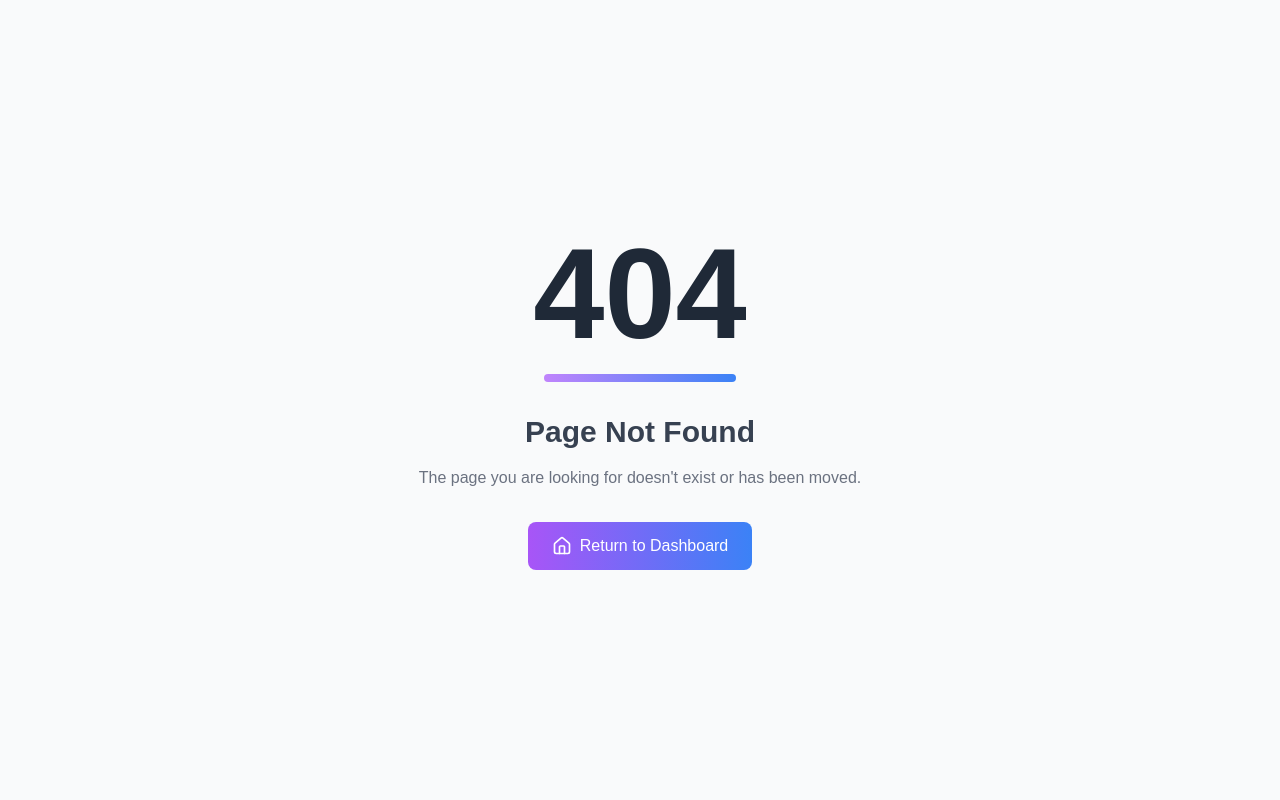
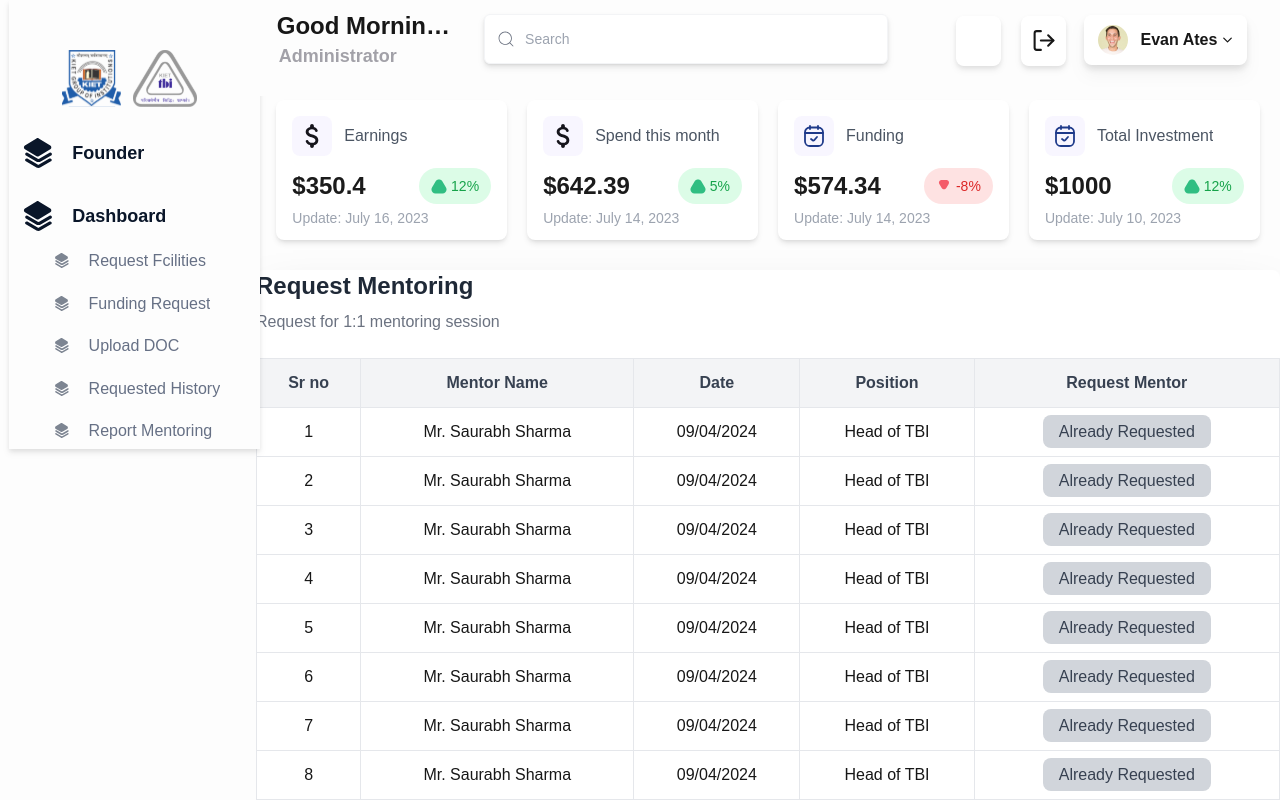
Before and after one commit to adityatyagi-av/Startup-Protal-tbi, a Next.js app: page /Founder/RequestMentoring in a window 1280 px wide. Before the commit this address had no page. Shown: the top 800 px of the page. Built offline with nearby package versions, Linux system fonts and the light colour scheme.

Commit message:
this is upadate in ui

```diff
--- a/src/app/Founder/RequestFunding/page.jsx
+++ b/src/app/Founder/RequestFunding/page.jsx
@@ -1,5 +1,6 @@
 "use client";
 import { useState } from "react";
+
 export default function FundingRequest() {
   const [amount, setAmount] = useState("");
   const [reason, setReason] = useState("");
@@ -10,8 +11,8 @@ export default function FundingRequest() {
   };
 
   return (
-    <div className="flex w-full h-screen bg-gray-100 ">
-      <div className="w-screen h-screen p-10 bg-white rounded-lg shadow-lg">
+    <div className="flex h-screen max-w-6xl bg-gray-100 shadow-2xl">
+      <div className="w-full h-screen p-10 bg-white rounded-lg shadow-lg">
         <h1 className="mb-2 text-3xl font-semibold text-gray-800">Request Funding</h1>
         <p className="mb-6 text-gray-500">Request funding for your company</p>
 
@@ -22,7 +23,7 @@ export default function FundingRequest() {
             </label>
             <input
               type="text"
-              className="w-full p-4 text-lg border border-gray-300 rounded-lg h- focus:outline-none focus:ring-2 focus:ring-blue-600"
+              className="w-full p-4 text-lg border border-gray-300 rounded-lg focus:outline-none focus:ring-2 focus:ring-blue-600"
               placeholder="Enter amount"
               value={amount}
               onChange={(e) => setAmount(e.target.value)}
@@ -49,9 +50,6 @@ export default function FundingRequest() {
           >
             Send Request
           </button>
-          <div>
-
-          </div>
         </form>
       </div>
     </div>
--- /dev/null
+++ b/src/app/Founder/RequestMentoring/page.jsx
@@ -0,0 +1,75 @@
+'use client';
+import { useState } from 'react';
+
+export default function MentoringRequests() {
+  const mentors = Array(12).fill({
+    name: 'Mr. Saurabh Sharma',
+    date: '09/04/2024',
+    position: 'Director',
+    status: 'Request',
+  });
+
+  mentors[0].position = 'Head of TBI';
+  mentors[10].status = 'Already Requested';
+  mentors[11].status = 'Already Requested';
+
+  const [requests, setRequests] = useState(mentors);
+
+  const handleRequest = (index) => {
+    setRequests((prev) =>
+      prev.map((mentor, i) =>
+        i === index ? { ...mentor, status: 'Already Requested' } : mentor
+      )
+    );
+  };
+
+  return (
+    <div className="container max-w-6xl mx-auto mt-1 bg-white rounded-lg shadow-2xl">
+      <h1 className="mb-2 text-2xl font-semibold text-gray-800 ">Request Mentoring</h1>
+      <p className="mb-6 text-gray-500">Request for 1:1 mentoring session</p>
+
+      <div className="overflow-x-auto">
+        <table className="w-full border border-collapse border-gray-300">
+          <thead>
+            <tr className="text-gray-700 bg-gray-100">
+              <th className="p-3 border">Sr no</th>
+              <th className="p-3 border">Mentor Name</th>
+              <th className="p-3 border">Date</th>
+              <th className="p-3 border">Position</th>
+              <th className="p-3 border">Request Mentor</th>
+            </tr>
+          </thead>
+          <tbody>
+            {requests.map((mentor, index) => (
+              <tr key={index} className="text-center border-b">
+                <td className="p-3 border">{index + 1}</td>
+                <td className="p-3 border">{mentor.name}</td>
+                <td className="p-3 border">{mentor.date}</td>
+                <td className="p-3 border">{mentor.position}</td>
+                <td className="p-3 border">
+                  {mentor.status === 'Request' ? (
+                    <button
+                      className="px-4 py-2 text-white bg-blue-900 rounded-lg hover:bg-blue-700"
+                      onClick={() => handleRequest(index)}
+                    >
+                      Request
+                    </button>
+                  ) : (
+                    <span className="px-4 py-2 text-gray-700 bg-gray-300 rounded-lg">
+                      Already Requested
+                    </span>
+                  )}
+                </td>
+              </tr>
+            ))}
+          </tbody>
+        </table>
+      </div>
+    </div>
+  );
+}
+//shadow to some ui's
+//routing.
+//dropazone.
+//major changes.
+//---integration api.
--- a/src/components/Sidebar/index.jsx
+++ b/src/components/Sidebar/index.jsx
@@ -60,21 +60,21 @@ export function Sidebar() {
           <AdditionSidebarItem
             imgSrc="/inactive.svg"
             hoverImgSrc="/projects.svg"
-            label="Request Mentoring"
+            label="Requested History"
             link="/Founder/RequestedItems"
+          />
+           <AdditionSidebarItem
+            imgSrc="/inactive.svg"
+            hoverImgSrc="/projects.svg"
+            label="Report Mentoring"
+            link="/admin/incubation/reports"
           />
           {/* <AdditionSidebarItem
             imgSrc="/inactive.svg"
             hoverImgSrc="/projects.svg"
-            label="Reports"
-            link="/admin/incubation/reports"
-          />
-          <AdditionSidebarItem
-            imgSrc="/inactive.svg"
-            hoverImgSrc="/projects.svg"
             label="Manage Profiles"
             link="/admin/incubation/manage-profiles"
-          /> */}
+          />  */}
         </div>
       </div>
 
--- a/src/components/component/dashboardcards.jsx
+++ b/src/components/component/dashboardcards.jsx
@@ -12,11 +12,11 @@ const requestCards = [
 
 export default function RequestCards() {
   return (
-    <div className="grid w-full grid-cols-1 gap-6 px-10 py-8 mx-auto sm:grid-cols-2 md:grid-cols-3 max-w-7xl">
+    <div className="grid w-full grid-cols-1 gap-6 px-6 py-2 mx-auto max-w-9xl sm:grid-cols-2 md:grid-cols-3">
       {requestCards.map((card, index) => (
         <div
           key={index}
-          className="relative flex flex-col justify-between h-48 p-6 transition-shadow duration-300 bg-white shadow-md rounded-2xl hover:shadow-xl"
+          className="relative flex flex-col justify-between p-6 transition-shadow duration-300 bg-white shadow-md h-60"
         >
           <div>
             <h2 className="text-2xl font-semibold text-blue-900">{card.title}</h2>
```
